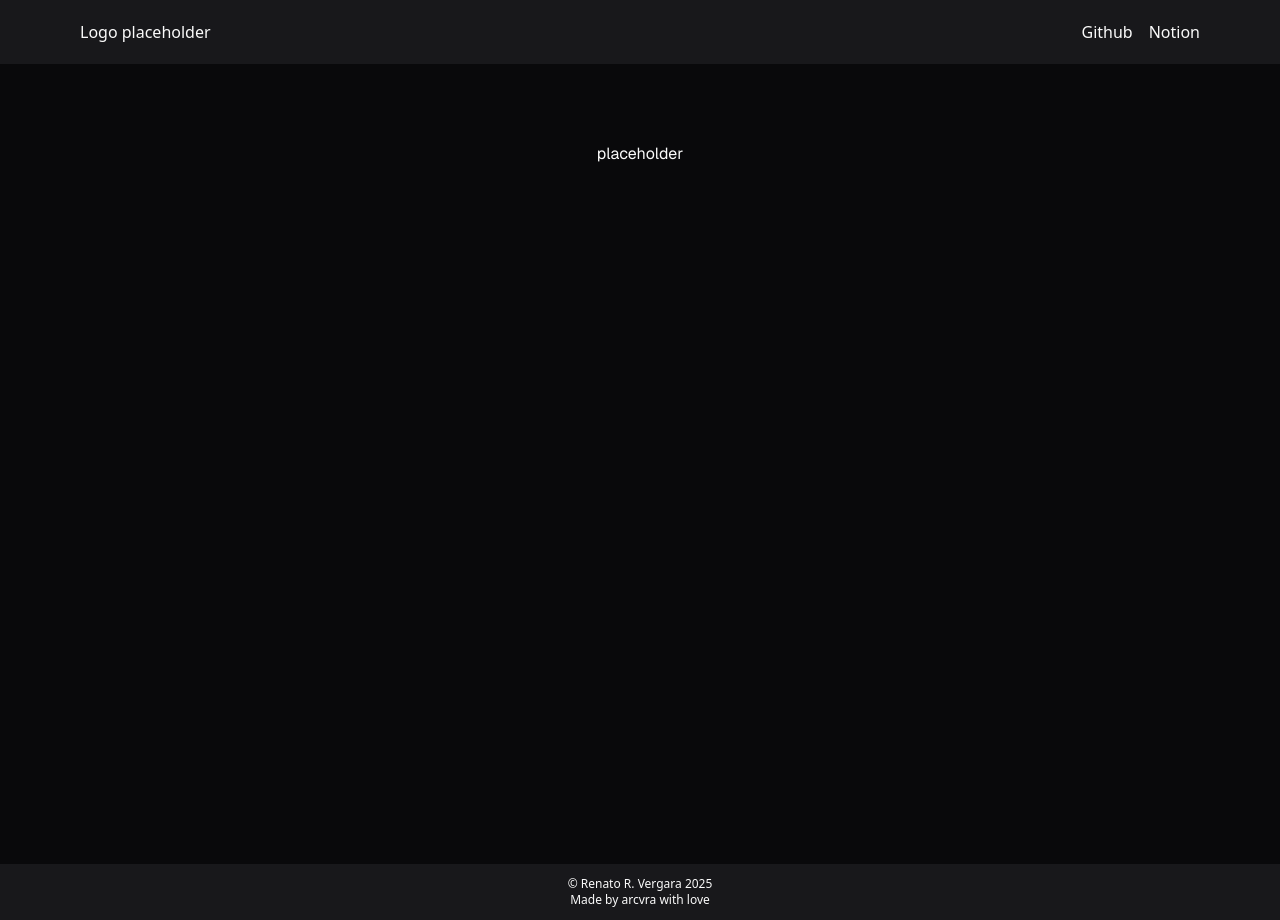
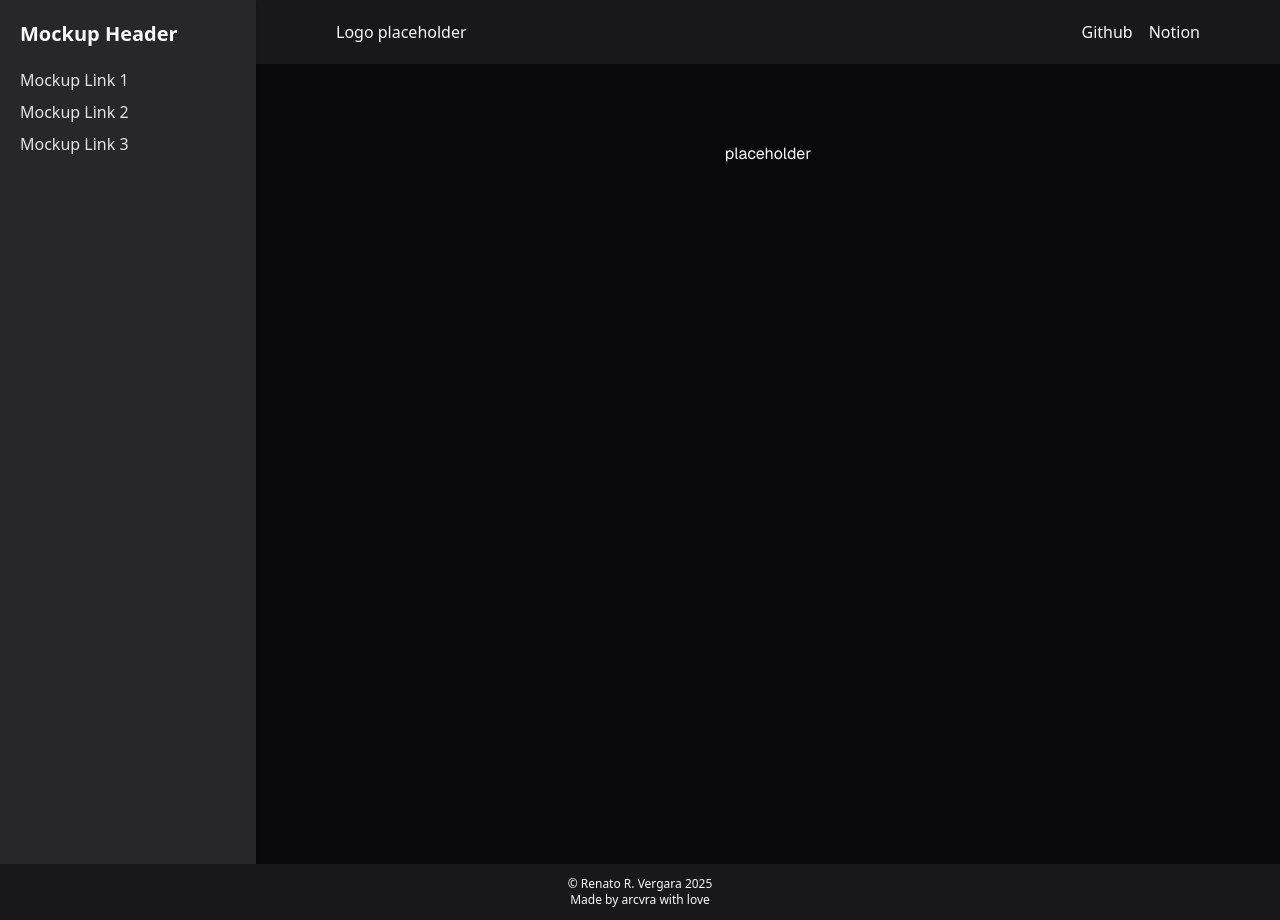
Before and after one commit to arcvra/indic_blueprints, a Next.js app in the folder client/: page / in a window 1280 px wide. Built offline with nearby package versions, Linux system fonts and the light colour scheme.

Commit message:
feat(layout): add Aside component and adjust layout grid structure

```diff
--- a/client/app/globals.css
+++ b/client/app/globals.css
@@ -127,8 +127,8 @@ body {
   min-height: 100dvh;
   overflow-x: hidden;
   display: grid;
-  grid-template-columns: minmax(250px, 30%) 70%;
-  grid-template-columns: auto 1fr auto;
+  grid-template-columns: minmax(250px, 20%) 80%;
+  grid-template-rows: auto 1fr auto;
   grid-template-areas:
     "aside header"
     "aside main"
@@ -146,3 +146,7 @@ footer.footer-layout {
 main.main-layout {
   grid-area: main;
 }
+
+aside.aside-layout {
+  grid-area: aside;
+}
--- a/client/app/layout.js
+++ b/client/app/layout.js
@@ -2,6 +2,7 @@ import { Geist, Geist_Mono } from "next/font/google";
 import "./globals.css";
 import Header from "@/app/layout/Header";
 import Footer from "@/app/layout/Footer";
+import Aside from "./layout/Aside";
 
 const geistSans = Geist({
   variable: "--font-geist-sans",
@@ -25,6 +26,7 @@ export default function RootLayout({ children }) {
         className={`${geistSans.variable} ${geistMono.variable} antialiased dark`}
       >
         <Header />
+        <Aside />
         {children}
         <Footer />
       </body>
--- /dev/null
+++ b/client/app/layout/Aside.jsx
@@ -0,0 +1,16 @@
+import React from 'react';
+
+export default function Aside() {
+    return (
+        <aside className="aside-layout bg-zinc-800 p-5 shadow-md">
+            <div className="text-xl font-bold mb-5">Mockup Header</div>
+            <nav className="mt-5">
+                <ul className="list-none p-0">
+                    <li className="mb-2 cursor-pointer text-zinc-200">Mockup Link 1</li>
+                    <li className="mb-2 cursor-pointer text-zinc-200">Mockup Link 2</li>
+                    <li className="mb-2 cursor-pointer text-zinc-200">Mockup Link 3</li>
+                </ul>
+            </nav>
+        </aside>
+    );
+};
```
